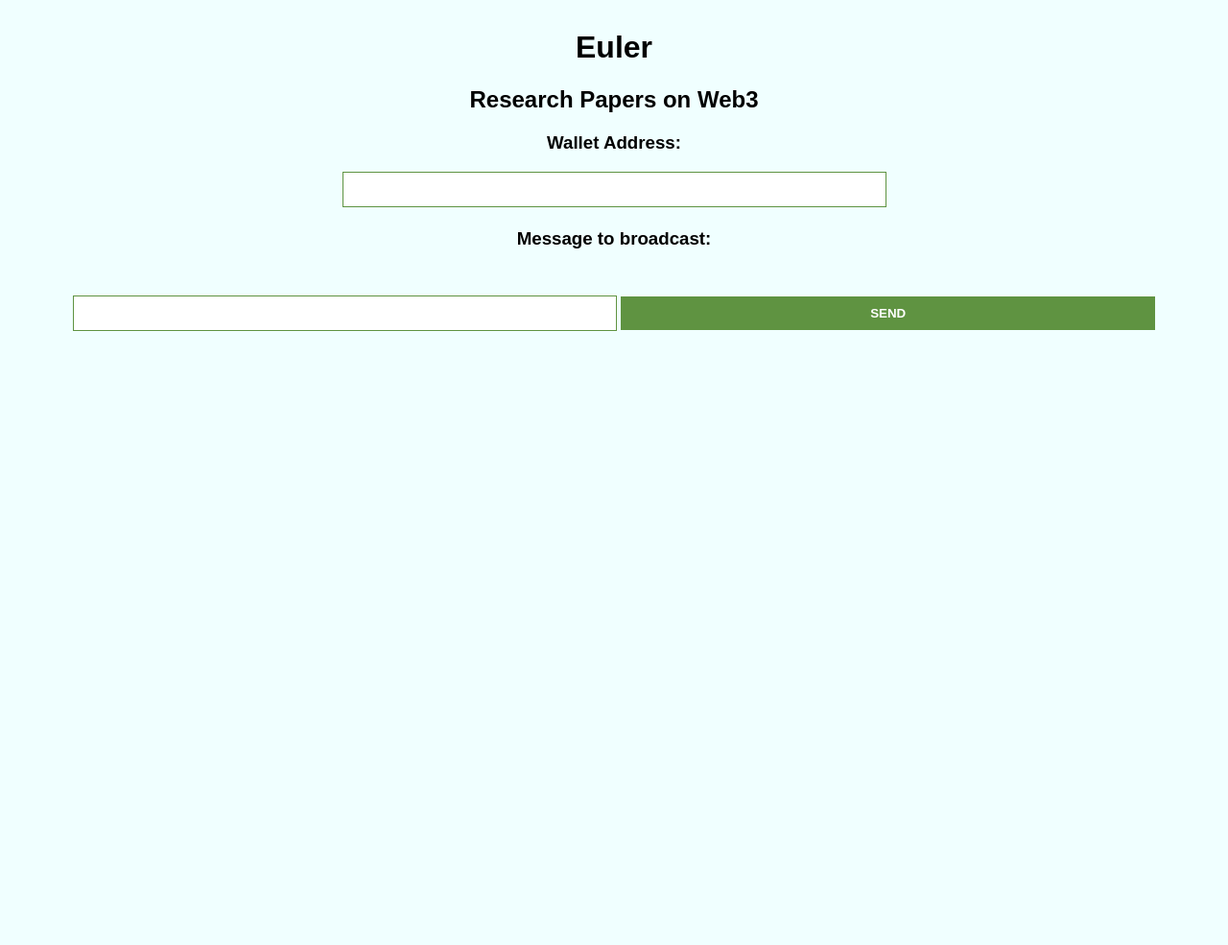
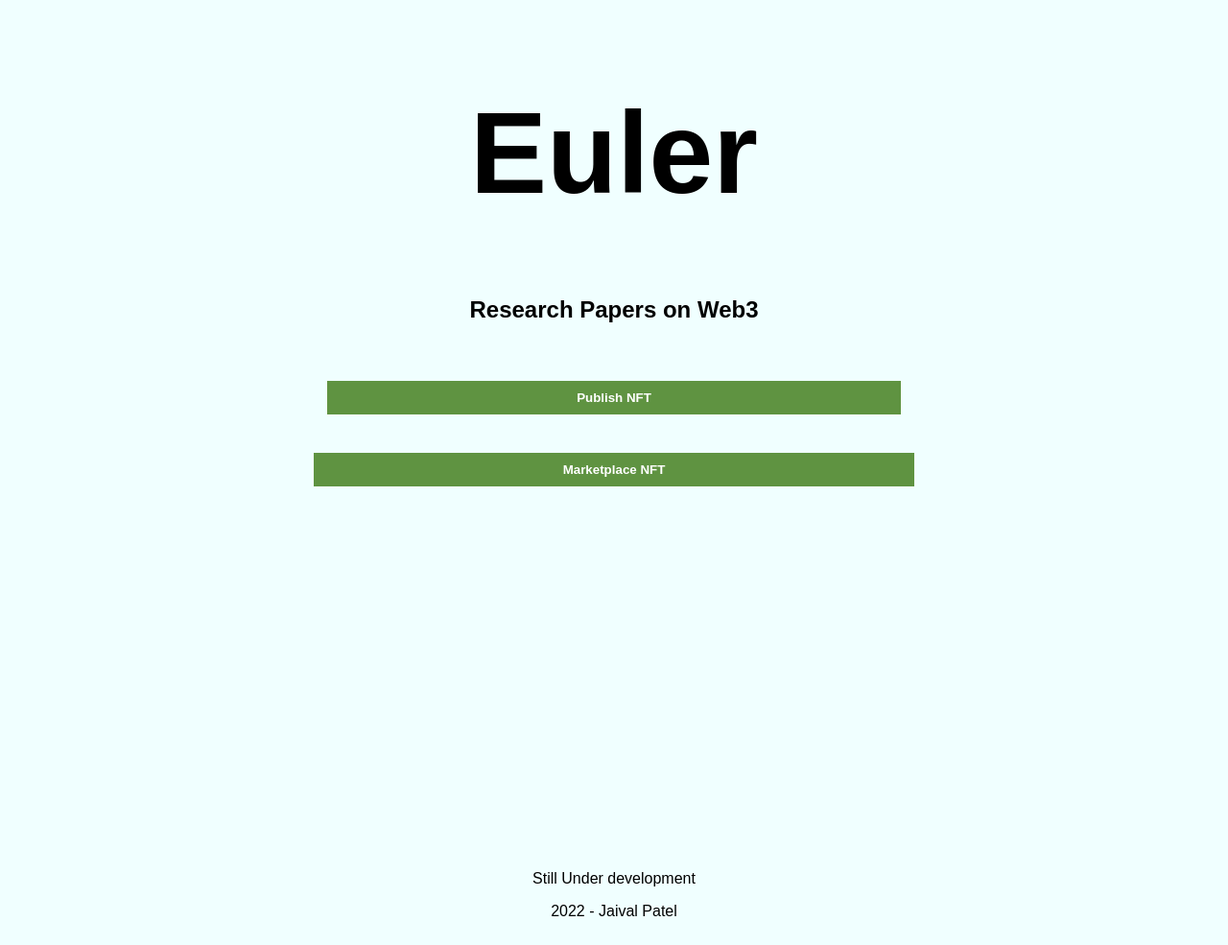
Before and after one commit to GEEGABYTE1/Euler, a plain HTML site: page js/index.html in a window 1280 px wide. Shown: the whole page at 96% size. Before the commit the page ends 800 px from the top, so only its background shows below. Drawn offline with Linux system fonts and the light colour scheme.

Commit message:
homepage

```diff
--- a/js/index.html
+++ b/js/index.html
@@ -1,21 +1,32 @@
 <!DOCTYPE html>
 <link rel="stylesheet" href="index.css">
     <head>
-        <h1>Euler</h1>
+        <div class="title">
+            <h1>Euler</h1>
+
+        </div>
         <h2>Research Papers on Web3</h2>
+        <div class="publish_nft_button">
+            <a href="publish.html">
+                <button>Publish NFT</button>
+            </a>
+        </div>
+        <div class="marketplace_button">
+            <a href="marketplace.html">
+                <button>Marketplace NFT</button>
+            </a>
+        </div>
 
 
     </head>
     <body>
-        <h3>Wallet Address:</h3>
-        <input type="text" id="input-nft-address">
 
-        <h3>Message to broadcast:</h3>
-        <input type="text" id="input-notification-message">
+    </body>
 
-        <button id="send-btn">SEND</button>
-        <h3 id="saved-data"></h3>
+    <footer>
+        <p> Still Under development </p>
+        <p> 2022 - Jaival Patel</p>
+    </footer>
 
-        <script src="index.js"></script>
-    </body>
+
 </html>
```
